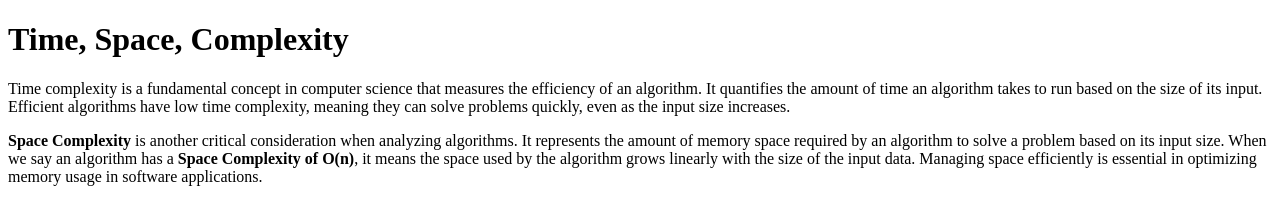
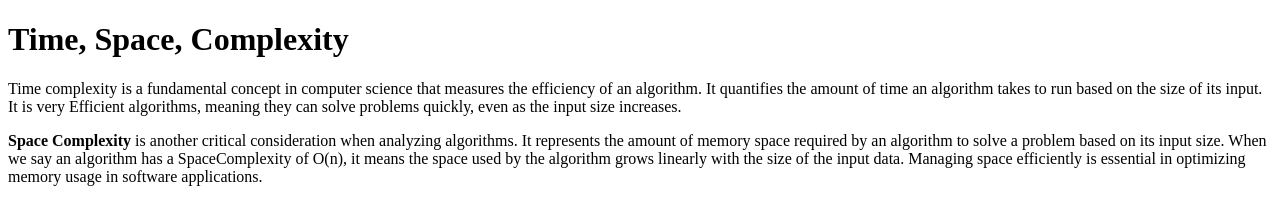
Before and after one commit to acciojob/time-and-space-complexity-souravkumar21, a website: page main.html in a window 1280 px wide. Drawn offline with Linux system fonts and the light colour scheme.

Commit message:
created a submission

```diff
--- a/main.html
+++ b/main.html
@@ -19,10 +19,10 @@
 <body>
     <h1>Time, Space, Complexity</h1>
     <p>
-        Time complexity is a fundamental concept in computer science that measures the efficiency of an algorithm. It quantifies the amount of time an algorithm takes to run based on the size of its input. Efficient algorithms have low time complexity, meaning they can solve problems quickly, even as the input size increases.
+        Time complexity is a fundamental concept in computer science that measures the efficiency of an algorithm. It quantifies the amount of time an algorithm takes to run based on the size of its input. It is very Efficient algorithms, meaning they can solve problems quickly, even as the input size increases.
     </p>
     <p>
-        <b>Space Complexity</b> is another critical consideration when analyzing algorithms. It represents the amount of memory space required by an algorithm to solve a problem based on its input size. When we say an algorithm has a <b>Space Complexity of O(n)</b>, it means the space used by the algorithm grows linearly with the size of the input data. Managing space efficiently is essential in optimizing memory usage in software applications.
+        <b>Space Complexity</b> is another critical consideration when analyzing algorithms. It represents the amount of memory space required by an algorithm to solve a problem based on its input size. When we say an algorithm has a SpaceComplexity of O(n), it means the space used by the algorithm grows linearly with the size of the input data. Managing space efficiently is essential in optimizing memory usage in software applications.
     </p>
 </body>
 </html>
```
